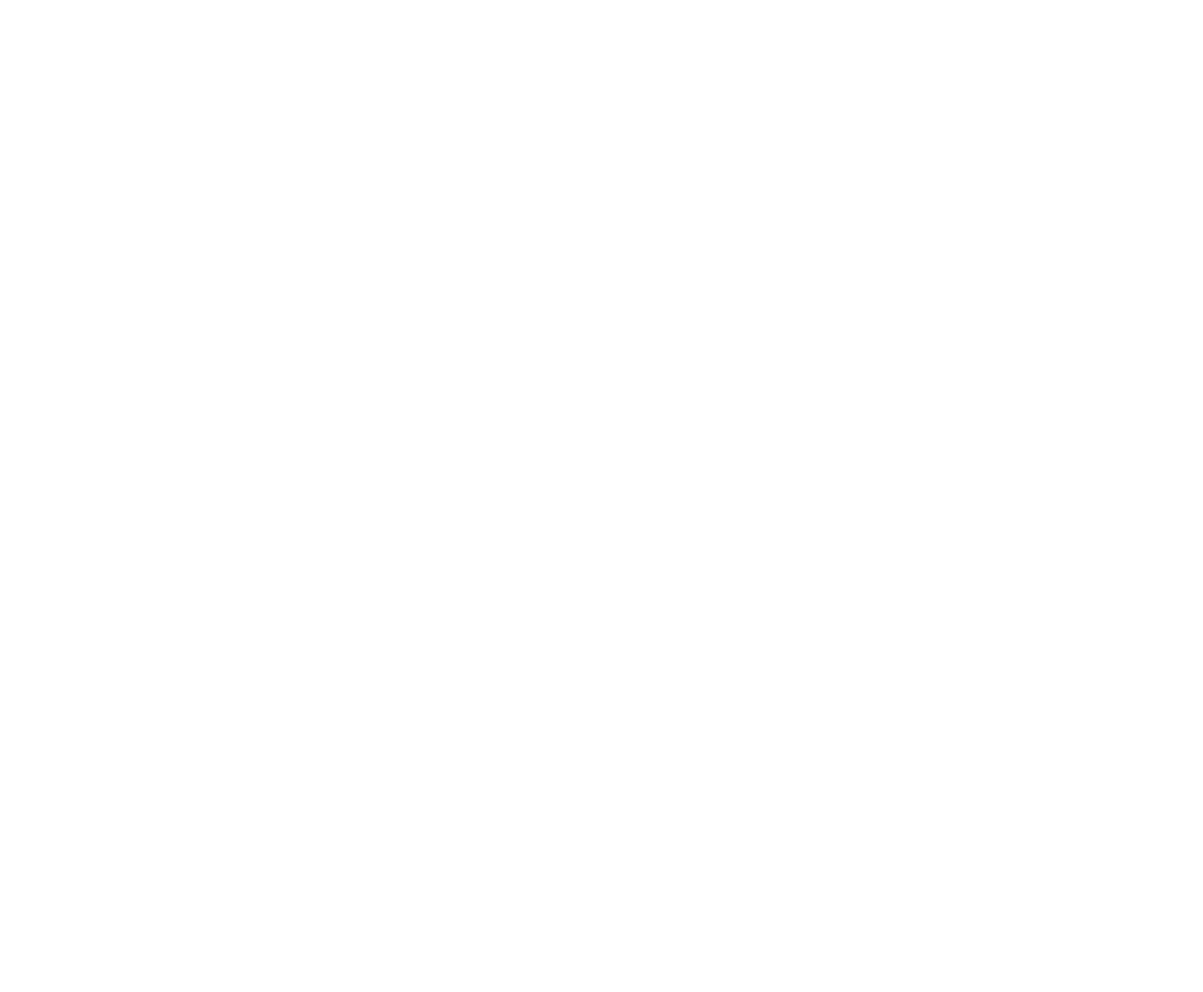
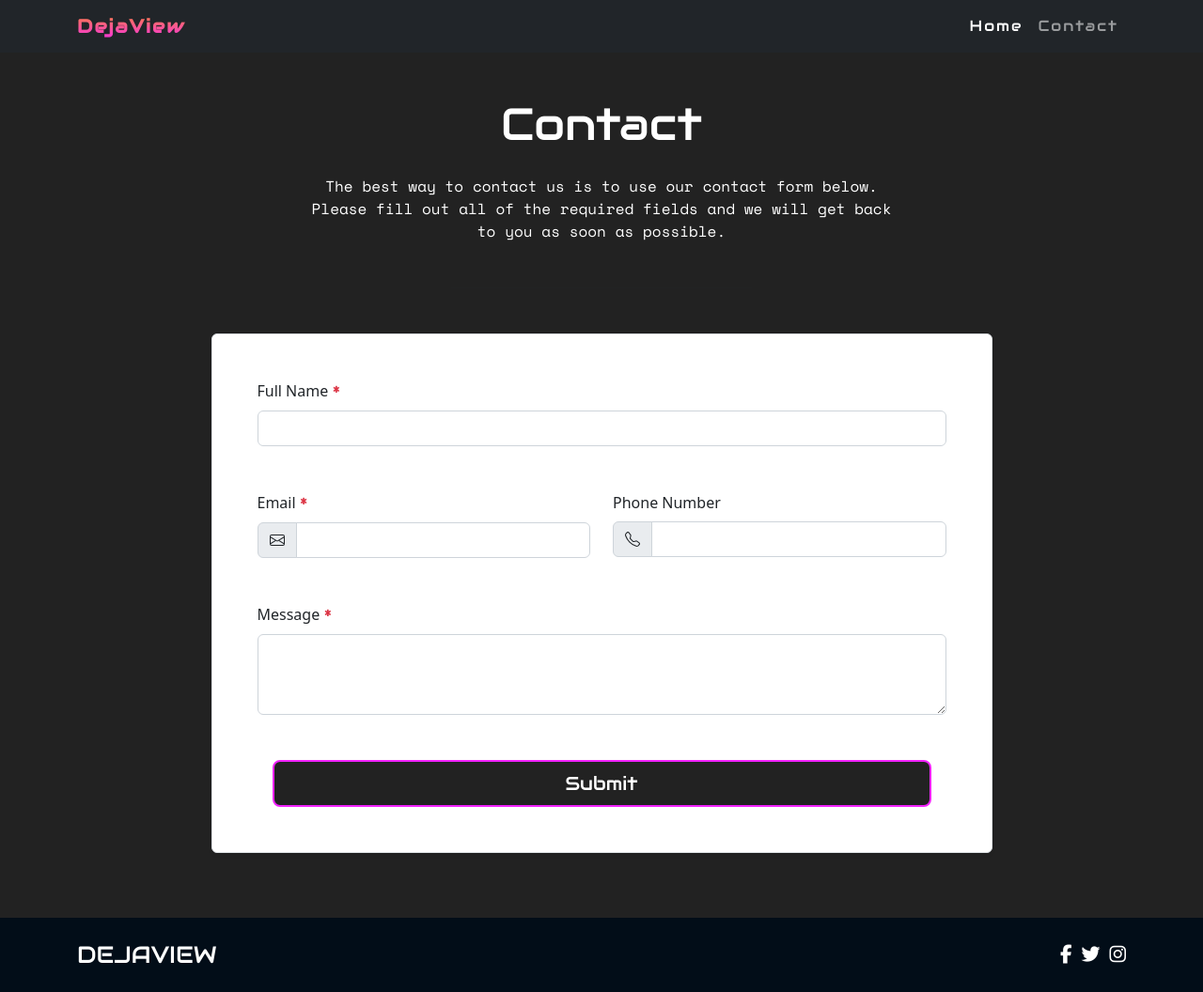
Before and after one commit to JaimieHemmings/MS2-dejaview, a plain HTML site: page contact.html in a window 1280 px wide. Shown: the whole page at 94% size. Before the commit the page ends 800 px from the top, so only its background shows below. Drawn offline with nearby package versions, Linux system fonts and the light colour scheme.

Commit message:
add: contact page content

```diff
--- a/assets/css/style.css
+++ b/assets/css/style.css
@@ -229,6 +229,15 @@ p {
 
 body {
 	background: #222;
+	position: relative;
+	padding-bottom: 100px;
+	min-height: 100vh;
+}
+
+footer {
+	position: absolute;
+	bottom: 0;
+	width: 100%;
 }
 
 /*
@@ -385,26 +394,47 @@ nav a {
 	padding-bottom: 2rem;
 }
 
+.movie-search-form h2 {
+	color: #222;
+	text-align: center;
+	padding-bottom: 0.5rem;
+}
+
+.movie-search-form .btn-custom:hover {
+	color: #222;
+}
+
 .search-form .container {
 	display: flex;
 	justify-content: center;
 	align-items: center;
 	flex-direction: column;
-	background: #fff;
+	background: rgba(255,255,255,0.8);
+	background-image: url('../img/search-bg.webp');
+	background-size: cover;
+	background-position: center;
+	background-repeat: no-repeat;
+	backdrop-filter: blur(10px);
 	border-radius: 1rem;
-	padding: 1rem;
+	padding:0;
 }
+
 
 .search-flex {
 	display: flex;
 	justify-content: space-between;
 	align-items: center;
 	margin-top: 1rem;
+	max-width: 600px;
+	margin: 0 auto;
 }
 
 .search-form .container form {
+	background: rgba(255, 255, 255, 0.5);
+	backdrop-filter: blur(10px);
 	width: 100%;
-	max-width: 600px;
+	padding: 2rem;
+	border-radius: 1rem;
 }
 
 .search-form .container form input[type='text'] {
@@ -415,8 +445,11 @@ nav a {
 	margin-right: 10px;
 	border: 2px solid var(--tertiary-colour);
 	border-radius: 5px;
-	background: transparent;
+	background: #fff;
 	color: #222;
+	font-family: "Space Mono", monospace;
+	font-weight: 400;
+	font-style: normal;
 }
 
 /*
@@ -626,3 +659,21 @@ nav a {
 	margin: 0 auto;
 	margin-bottom: 2rem;
   }
+
+  /*
+  	Contact Form Styles
+  */
+
+  .contact-form input[type='text'],
+  .contact-form input[type='email'],
+  .contact-form input[type='tel'],
+  .contact-form textarea {
+	font-family: "Space Mono", monospace;
+	font-weight: 400;
+	font-style: normal;
+  }
+
+  .contact-form .btn-custom:hover {
+	background: #222;
+	color: #fff;
+  }
--- a/contact.html
+++ b/contact.html
@@ -0,0 +1,114 @@
+<!DOCTYPE html>
+<html lang="en">
+<head>
+    <meta charset="UTF-8">
+    <meta name="viewport" content="width=device-width, initial-scale=1.0">
+    <title>DejaView - Contact</title>
+    <link href="https://cdn.jsdelivr.net/npm/bootstrap@5.2.3/dist/css/bootstrap.min.css" rel="stylesheet" integrity="sha384-rbsA2VBKQhggwzxH7pPCaAqO46MgnOM80zW1RWuH61DGLwZJEdK2Kadq2F9CUG65" crossorigin="anonymous">
+    <link rel="stylesheet" href="https://cdnjs.cloudflare.com/ajax/libs/font-awesome/6.5.2/css/all.min.css" integrity="sha512-SnH5WK+bZxgPHs44uWIX+LLJAJ9/2PkPKZ5QiAj6Ta86w+fsb2TkcmfRyVX3pBnMFcV7oQPJkl9QevSCWr3W6A==" crossorigin="anonymous" referrerpolicy="no-referrer" />
+    <link rel="stylesheet" href="assets/css/style.css">
+</head>
+<body>
+    <nav class="navbar navbar-expand-lg navbar-dark bg-dark">
+      <div class="container">
+        <a class="navbar-brand" href="index.html">DejaView</a>
+        <button class="navbar-toggler" type="button" data-bs-toggle="collapse" data-bs-target="#navbarSupportedContent" aria-controls="navbarSupportedContent" aria-expanded="false" aria-label="Toggle navigation">
+          <span class="navbar-toggler-icon"></span>
+        </button>
+        <div class="collapse navbar-collapse justify-content-end" id="navbarSupportedContent">
+          <ul class="navbar-nav mb-2 mb-lg-0">
+            <li class="nav-item">
+              <a class="nav-link active" aria-current="page" href="index.html">Home</a>
+            </li>
+            <li class="nav-item">
+              <a class="nav-link" href="contact.html">Contact</a>
+            </li>
+          </ul>
+        </div>
+      </div>
+    </nav>
+    <main>
+    <section class="py-3 py-md-5">
+        <div class="container">
+          <div class="row justify-content-md-center">
+            <div class="col-12 col-md-10 col-lg-8 col-xl-7 col-xxl-6">
+              <h2 class="mb-4 display-5 text-center text-white">Contact</h2>
+              <p class="text-secondary mb-5 text-center text-white">The best way to contact us is to use our contact form below. Please fill out all of the required fields and we will get back to you as soon as possible.</p>
+              <hr class="w-50 mx-auto mb-5 mb-xl-9 border-dark-subtle">
+            </div>
+          </div>
+        </div>
+
+        <div class="container contact-form">
+          <div class="row justify-content-lg-center">
+            <div class="col-12 col-lg-9">
+              <div class="bg-white border rounded shadow-sm overflow-hidden">
+
+                <form method="POST" action="https://formdump.codeinstitute.net/">
+                  <div class="row gy-4 gy-xl-5 p-4 p-xl-5">
+                    <div class="col-12">
+                      <label for="fullname" class="form-label">Full Name <span class="text-danger">*</span></label>
+                      <input type="text" class="form-control" id="fullname" name="fullname" value="" required>
+                    </div>
+                    <div class="col-12 col-md-6">
+                      <label for="email" class="form-label">Email <span class="text-danger">*</span></label>
+                      <div class="input-group">
+                        <span class="input-group-text">
+                          <svg xmlns="http://www.w3.org/2000/svg" width="16" height="16" fill="currentColor" class="bi bi-envelope" viewBox="0 0 16 16">
+                            <path d="M0 4a2 2 0 0 1 2-2h12a2 2 0 0 1 2 2v8a2 2 0 0 1-2 2H2a2 2 0 0 1-2-2V4Zm2-1a1 1 0 0 0-1 1v.217l7 4.2 7-4.2V4a1 1 0 0 0-1-1H2Zm13 2.383-4.708 2.825L15 11.105V5.383Zm-.034 6.876-5.64-3.471L8 9.583l-1.326-.795-5.64 3.47A1 1 0 0 0 2 13h12a1 1 0 0 0 .966-.741ZM1 11.105l4.708-2.897L1 5.383v5.722Z" />
+                          </svg>
+                        </span>
+                        <input type="email" class="form-control" id="email" name="email" value="" required>
+                      </div>
+                    </div>
+                    <div class="col-12 col-md-6">
+                      <label for="phone" class="form-label">Phone Number</label>
+                      <div class="input-group">
+                        <span class="input-group-text">
+                          <svg xmlns="http://www.w3.org/2000/svg" width="16" height="16" fill="currentColor" class="bi bi-telephone" viewBox="0 0 16 16">
+                            <path d="M3.654 1.328a.678.678 0 0 0-1.015-.063L1.605 2.3c-.483.484-.661 1.169-.45 1.77a17.568 17.568 0 0 0 4.168 6.608 17.569 17.569 0 0 0 6.608 4.168c.601.211 1.286.033 1.77-.45l1.034-1.034a.678.678 0 0 0-.063-1.015l-2.307-1.794a.678.678 0 0 0-.58-.122l-2.19.547a1.745 1.745 0 0 1-1.657-.459L5.482 8.062a1.745 1.745 0 0 1-.46-1.657l.548-2.19a.678.678 0 0 0-.122-.58L3.654 1.328zM1.884.511a1.745 1.745 0 0 1 2.612.163L6.29 2.98c.329.423.445.974.315 1.494l-.547 2.19a.678.678 0 0 0 .178.643l2.457 2.457a.678.678 0 0 0 .644.178l2.189-.547a1.745 1.745 0 0 1 1.494.315l2.306 1.794c.829.645.905 1.87.163 2.611l-1.034 1.034c-.74.74-1.846 1.065-2.877.702a18.634 18.634 0 0 1-7.01-4.42 18.634 18.634 0 0 1-4.42-7.009c-.362-1.03-.037-2.137.703-2.877L1.885.511z" />
+                          </svg>
+                        </span>
+                        <input type="tel" class="form-control" id="phone" name="phone" value="">
+                      </div>
+                    </div>
+                    <div class="col-12">
+                      <label for="message" class="form-label">Message <span class="text-danger">*</span></label>
+                      <textarea class="form-control" id="message" name="message" rows="3" required></textarea>
+                    </div>
+                    <div class="col-12">
+                      <div class="d-grid">
+                        <button class="btn btn-custom btn-lg" type="submit">Submit</button>
+                      </div>
+                    </div>
+                  </div>
+                </form>
+
+              </div>
+            </div>
+          </div>
+        </div>
+      </section>
+    </main>
+    <footer class="main-footer">
+      <div class="container">
+        <div class="logo"><span>DejaView</span></div>
+        <div class="social-links">
+          <a href="https://www.facebook.com" target="_blank"
+            ><i class="fab fa-facebook-f"></i
+          ></a>
+          <a href="https://www.twitter.com" target="_blank"
+            ><i class="fab fa-twitter"></i
+          ></a>
+          <a href="https://www.instagram.com" target="_blank"
+            ><i class="fab fa-instagram"></i
+          ></a>
+        </div>
+      </div>
+    </footer>
+    <div class="spinner"></div>
+    <script src="https://cdn.jsdelivr.net/npm/bootstrap@5.2.3/dist/js/bootstrap.bundle.min.js" integrity="sha384-kenU1KFdBIe4zVF0s0G1M5b4hcpxyD9F7jL+jjXkk+Q2h455rYXK/7HAuoJl+0I4" crossorigin="anonymous"></script>
+    <script src="assets/js/script.js"></script>
+
+</body>
+</html>
```
Also changed, not shown: index.html (+3 -2 lines), README.md, assets/img/search-bg.webp (added).
